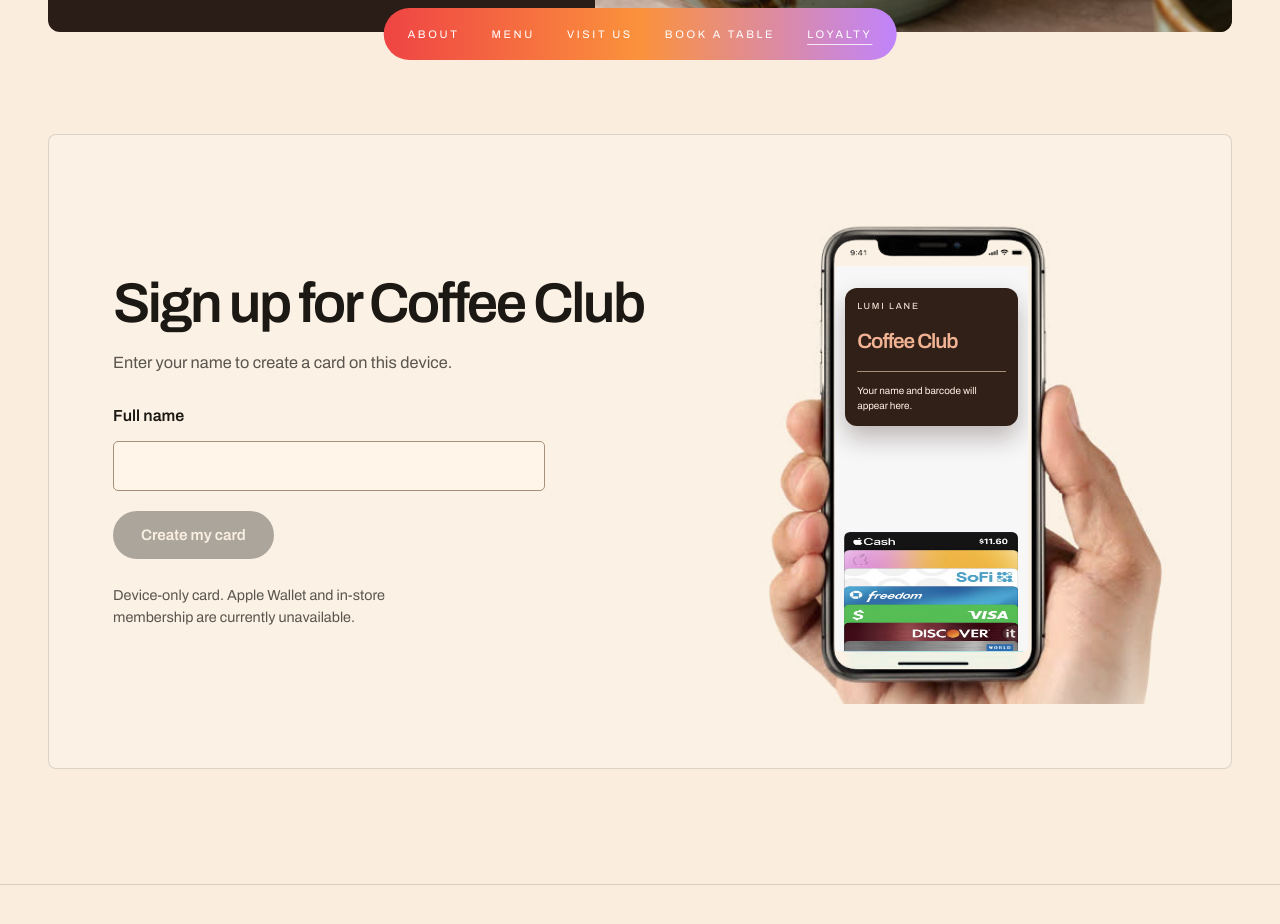
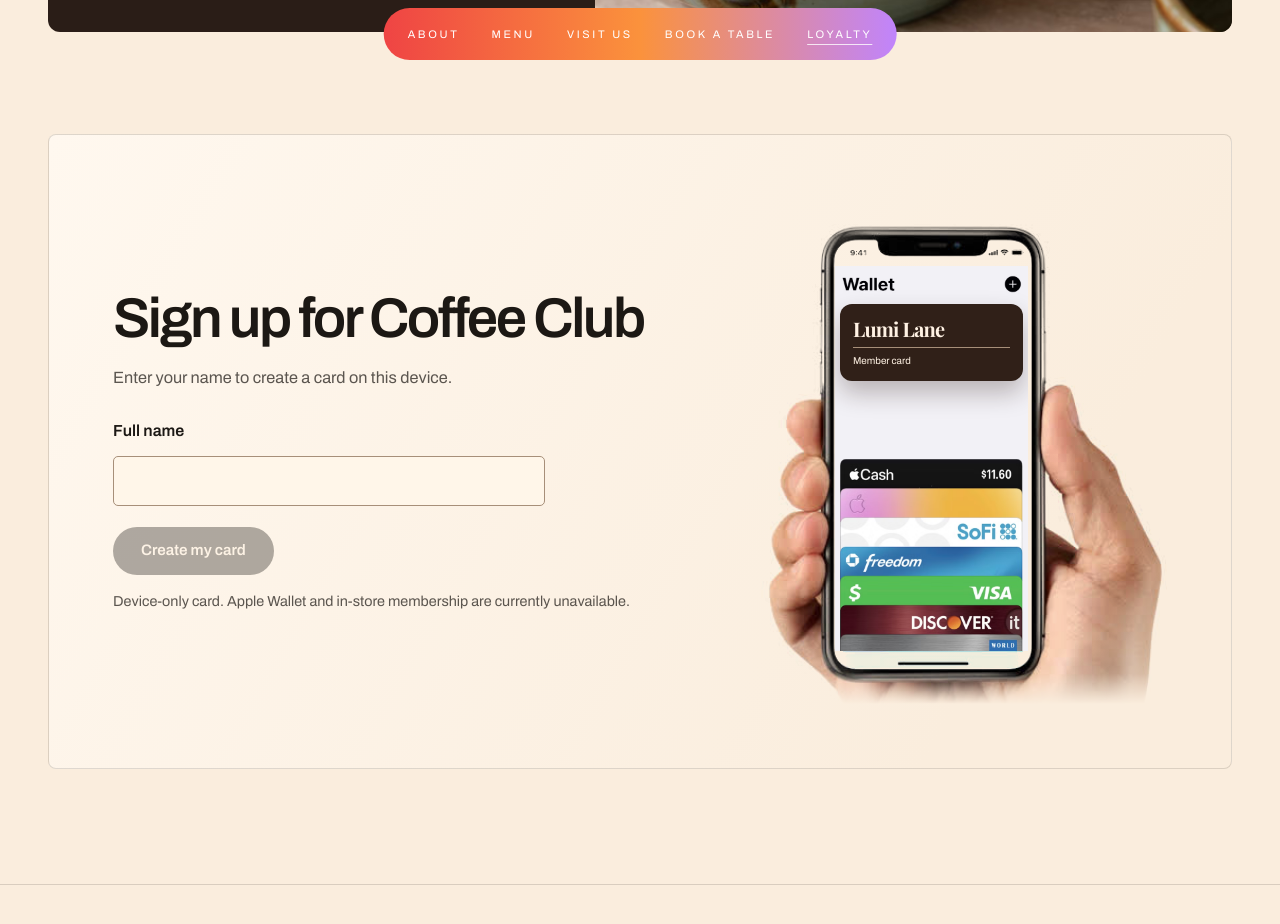
Before and after one commit to sme360dev-max/lumi-lane, a Next.js app in the folder website/: page /loyalty in a window 1280 px wide. Shown: the part 700-1624 px from the top of the page. Built offline with nearby package versions, Linux system fonts and the light colour scheme.

Commit message:
Align the member pass with the original Wallet photography

```diff
--- a/website/src/features/loyalty/Loyalty.module.css
+++ b/website/src/features/loyalty/Loyalty.module.css
@@ -661,7 +661,7 @@
   padding: clamp(1.25rem, 5vw, 4.5rem);
   border: 1px solid var(--rule);
   border-radius: 8px;
-  background: #fbf2e5;
+  background: linear-gradient(120deg, #fff8ef, var(--shell) 80%);
 }
 @media (min-width: 768px) {
   .membership {
@@ -693,8 +693,8 @@
   margin-top: 0.5rem;
 }
 .memberNote {
-  max-width: 38ch;
-  margin-top: 1.6rem;
+  margin: 1rem 0 0;
+  max-width: 34rem;
   font-size: 0.9rem;
   color: var(--muted);
 }
@@ -711,26 +711,36 @@
   background: url('/assets/img/loyalty-phone-in-hand.png') 53.4% center / auto 100% no-repeat;
   mix-blend-mode: multiply;
   filter: brightness(1.19);
-  mask-image: radial-gradient(ellipse 75% 71% at 51% 51%, #000 64%, transparent 100%);
+  mask-image: radial-gradient(ellipse 75% 71% at 51% 51%, #000 64%, transparent 100%), linear-gradient(#000 94%, transparent);
+  mask-composite: intersect;
 }
 .realScreen {
   position: absolute;
   inset: 13.2% 32% 10.4% 23.5%;
-  display: grid;
-  align-content: start;
-  padding: 5% 2.4% 4%;
+  display: flex;
+  flex-direction: column;
+  padding: 0 1.25%;
   overflow: hidden;
-  border-radius: 3px;
-  color: #302018;
-  background: #f7f7f7;
+  background: #f2f1f6;
   container-type: inline-size;
 }
+/* Two windows into the supplied photo. The card logos retain the source aspect ratio. */
+.walletHeading,
 .walletStack {
-  position: absolute;
-  inset: auto 5% 0;
-  height: 31%;
-  border-radius: 6px 6px 0 0;
-  background: url('/assets/img/loyalty-wallet-reference.png') 28.65% bottom / 293% 156% no-repeat;
+  flex: none;
+  background-image: url('/assets/img/loyalty-wallet-reference.png');
+  background-repeat: no-repeat;
+  background-size: 292.5% auto;
+}
+.walletHeading {
+  aspect-ratio: 547 / 114;
+  background-position: 28.68% 26.28%;
+}
+.walletStack {
+  aspect-ratio: 547 / 577;
+  background-position: 28.68% bottom;
+  margin-top: auto;
+  border-radius: 2cqi 2cqi 0 0;
 }
 .memberPass {
   position: relative;
@@ -744,23 +754,19 @@
   box-shadow: 0 12px 24px #29171048;
 }
 .passBrand {
-  margin-bottom: 1.1rem;
-  font-size: clamp(0.56rem, 3.7cqi, 0.76rem);
-  letter-spacing: 0.2em;
-  text-transform: uppercase;
-}
-.passTitle {
-  color: #f2b394;
-  font: 600 clamp(0.72rem, 12cqi, 1.5rem)/1 var(--sans);
-  letter-spacing: -0.05em;
+  font: 600 11cqi/1.15 var(--serif);
+  letter-spacing: -.04em;
 }
 .memberDetails {
-  margin-top: 1.2rem;
-  padding-top: 0.8rem;
+  margin-top: 4cqi;
+  padding-top: 3cqi;
   border-top: 1px solid #a78f79;
 }
 .memberName {
-  margin-bottom: 0.55rem;
+  margin-bottom: 2cqi;
+  overflow: hidden;
+  text-overflow: ellipsis;
+  white-space: nowrap;
   font-weight: 600;
   overflow-wrap: anywhere;
 }
--- a/website/src/features/loyalty/Membership.tsx
+++ b/website/src/features/loyalty/Membership.tsx
@@ -128,10 +128,9 @@ export function Membership() {
       </div>
       <div className={styles.realPhone}>
         <div ref={screen} className={styles.realScreen}>
-          <div className={styles.walletStack} aria-hidden="true" />
+          <div className={styles.walletHeading} aria-hidden="true" />
           <div ref={pass} className={styles.memberPass} aria-live="polite">
             <p className={styles.passBrand}>Lumi Lane</p>
-            <p className={styles.passTitle}>Coffee Club</p>
             <div className={styles.memberDetails}>
               {card ? (
                 <>
@@ -142,10 +141,11 @@ export function Membership() {
                   </div>
                 </>
               ) : (
-                <p className={styles.passPlaceholder}>Your name and barcode will appear here.</p>
+                <p className={styles.passPlaceholder}>Member card</p>
               )}
             </div>
           </div>
+          <div className={styles.walletStack} aria-hidden="true" />
         </div>
       </div>
     </section>
```
